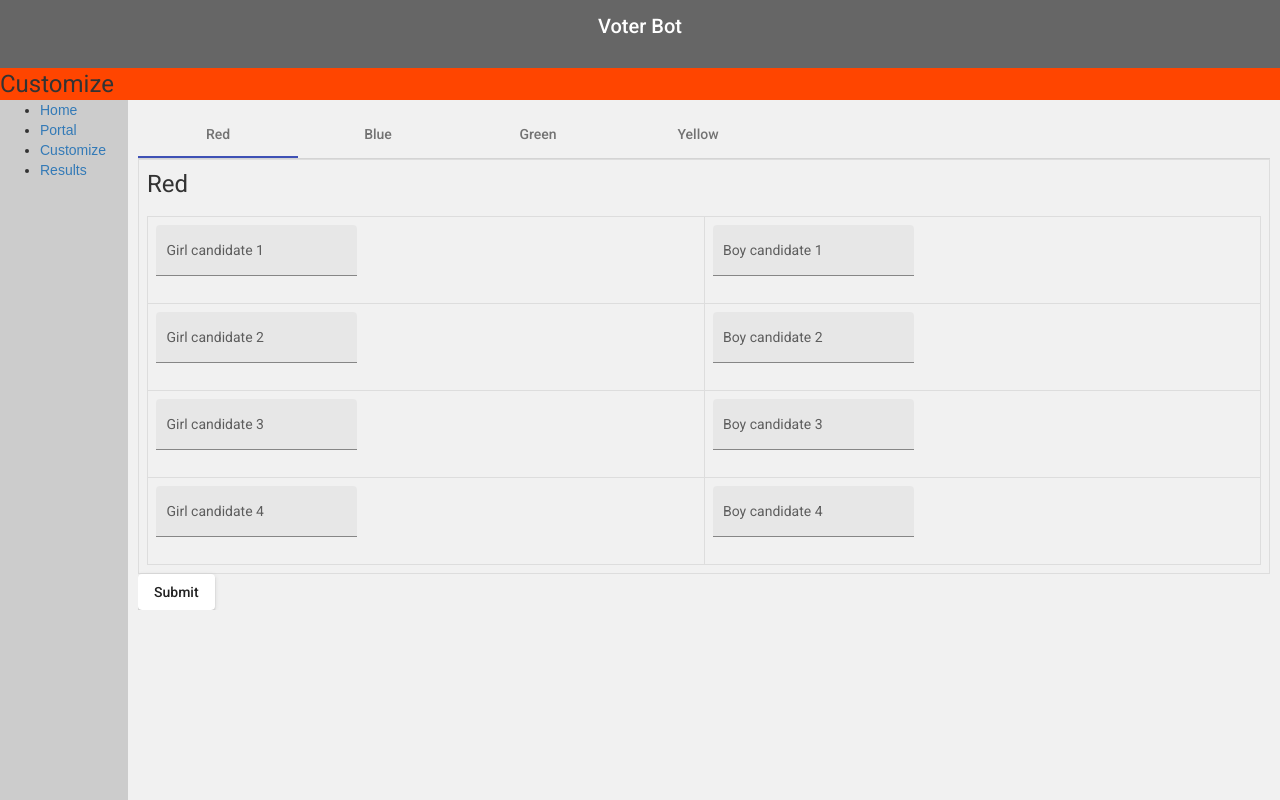
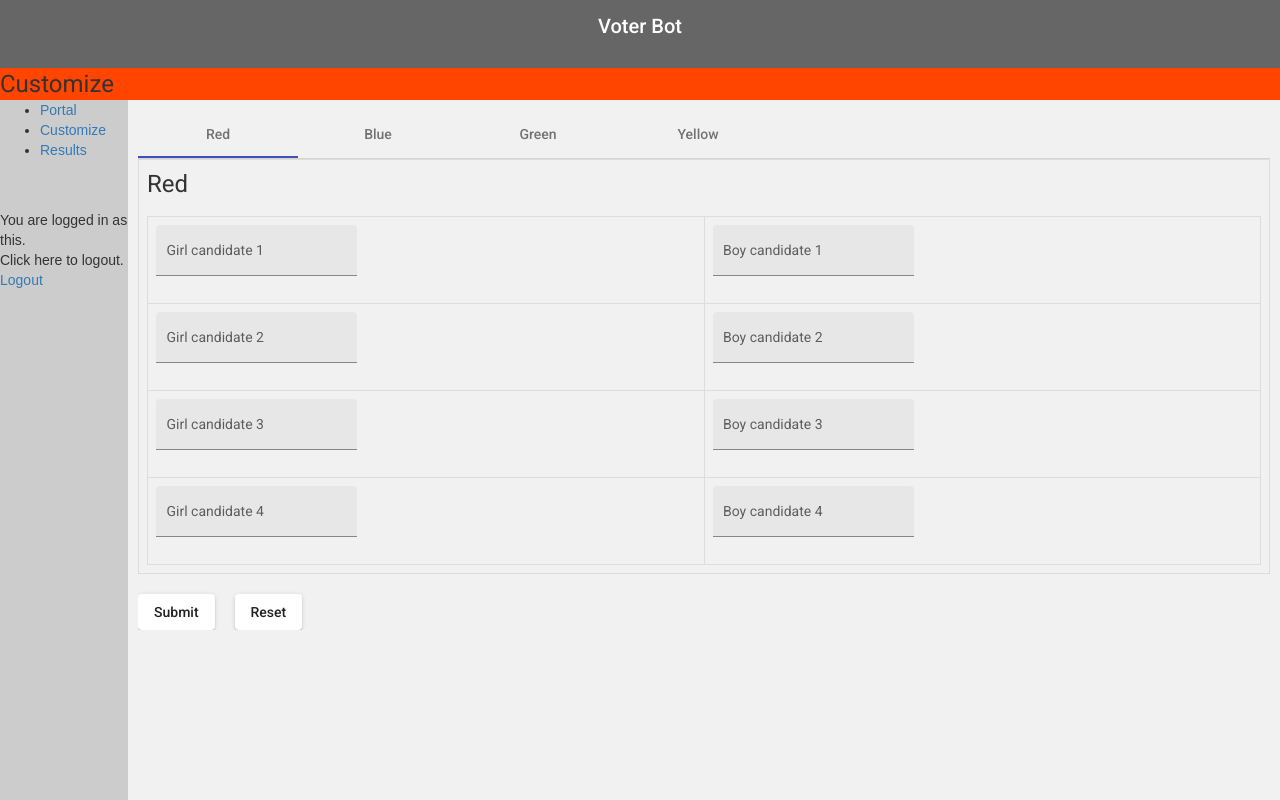
Before and after one commit to kartikdolas1997/PBVV, an Angular app: page /customize in a window 1280 px wide. Shown: the top 800 px of the page. Built offline with nearby package versions, Linux system fonts and the light colour scheme.

Commit message:
login partial, reset button

```diff
--- a/src/app/components/blue-customize/blue-customize.component.html
+++ b/src/app/components/blue-customize/blue-customize.component.html
@@ -54,4 +54,10 @@
 </tr>
 </table>
 </form>
-<button mat-raised-button (click)="onSubmit()">Submit</button>
+<br>
+<span>
+  <button mat-raised-button (click)="onSubmit()">Submit</button>
+</span>
+<span style="margin-left: 20px;">
+  <button mat-raised-button (click)="onSubmit()">Reset</button>
+</span>
--- a/src/app/components/green-customize/green-customize.component.html
+++ b/src/app/components/green-customize/green-customize.component.html
@@ -54,4 +54,10 @@
 </tr>
 </table>
 </form>
-<button mat-raised-button (click)="onSubmit()">Submit</button>
+<br>
+<span>
+  <button mat-raised-button (click)="onSubmit()">Submit</button>
+</span>
+<span style="margin-left: 20px;">
+  <button mat-raised-button (click)="onSubmit()">Reset</button>
+</span>
--- a/src/app/components/home/home.component.ts
+++ b/src/app/components/home/home.component.ts
@@ -17,14 +17,19 @@ export class HomeComponent implements OnInit {
   }
 
 
-  onSubmit(e){
+  onSubmit(e) {
     console.log('submitted Login Credentials');
     const credentials = {
-      Role : e.value.Role,
-      Password : e.value.Password
+      role : e.value.Role,
+      password : e.value.Password
       };
     console.log(credentials);
-    this.router.navigate(['portal']);
+    if ((this.role === 'Teacher' && this.password === 'pass1') || (this.role === 'Student' && this.password === 'pass2') ) {
+      this.router.navigate(['portal']);
+    } else {
+      alert('Password incorrect');
+      // write code to reset password
+    }
   }
 
 }
--- a/src/app/components/red-customize/red-customize.component.html
+++ b/src/app/components/red-customize/red-customize.component.html
@@ -54,4 +54,10 @@
 </tr>
 </table>
 </form>
-<button mat-raised-button (click)="onSubmit()">Submit</button>
+<br>
+<span>
+  <button mat-raised-button (click)="onSubmit()">Submit</button>
+</span>
+<span style="margin-left: 20px;">
+  <button mat-raised-button (click)="onSubmit()">Reset</button>
+</span>
--- a/src/app/components/sidenav/sidenav.component.html
+++ b/src/app/components/sidenav/sidenav.component.html
@@ -1,8 +1,11 @@
 <nav>
     <ul>
-      <li><a href="">Home</a></li>
+      <!-- <li><a href="">Home</a></li> -->
       <li><a href="portal">Portal</a></li>
       <li><a href="customize">Customize</a></li>
       <li><a href="results">Results</a></li>
     </ul>
+    <br><br>
+    You are logged in as this.<br>
+    Click here to logout. <a href="">Logout</a>
   </nav>
--- a/src/app/components/sidenav/sidenav.component.ts
+++ b/src/app/components/sidenav/sidenav.component.ts
@@ -1,5 +1,6 @@
-import { Component, OnInit } from '@angular/core';
+import { Component, OnInit, Input } from '@angular/core';
 
+// @Input
 @Component({
   selector: 'app-sidenav',
   templateUrl: './sidenav.component.html',
--- a/src/app/components/yellow-customize/yellow-customize.component.html
+++ b/src/app/components/yellow-customize/yellow-customize.component.html
@@ -54,4 +54,10 @@
 </tr>
 </table>
 </form>
-<button mat-raised-button (click)="onSubmit()">Submit</button>
+<br>
+<span>
+  <button mat-raised-button (click)="onSubmit()">Submit</button>
+</span>
+<span style="margin-left: 20px;">
+  <button mat-raised-button (click)="onSubmit()">Reset</button>
+</span>
```
Also changed, not shown: 1 other file (tests, documents, lock files or other folders).
